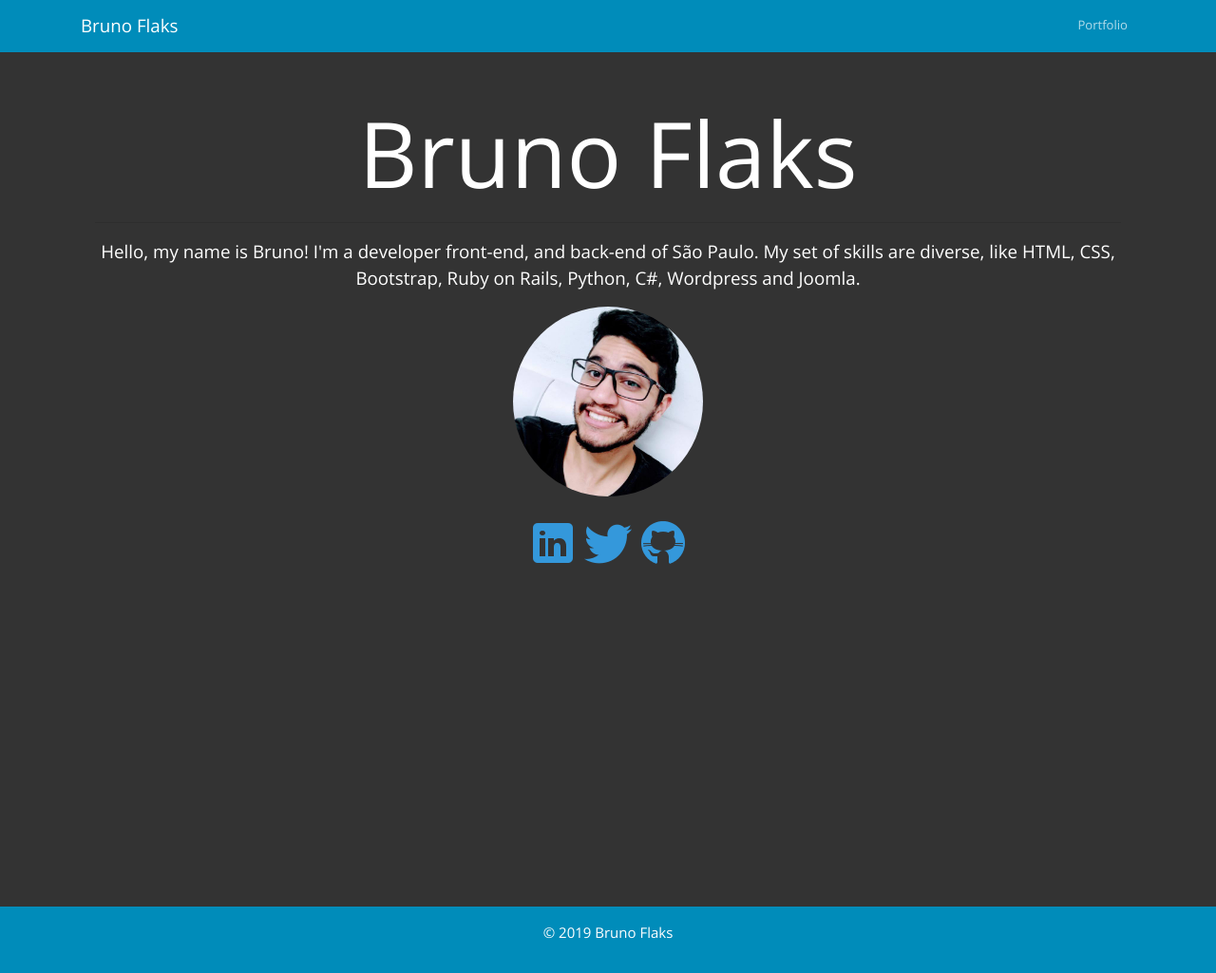
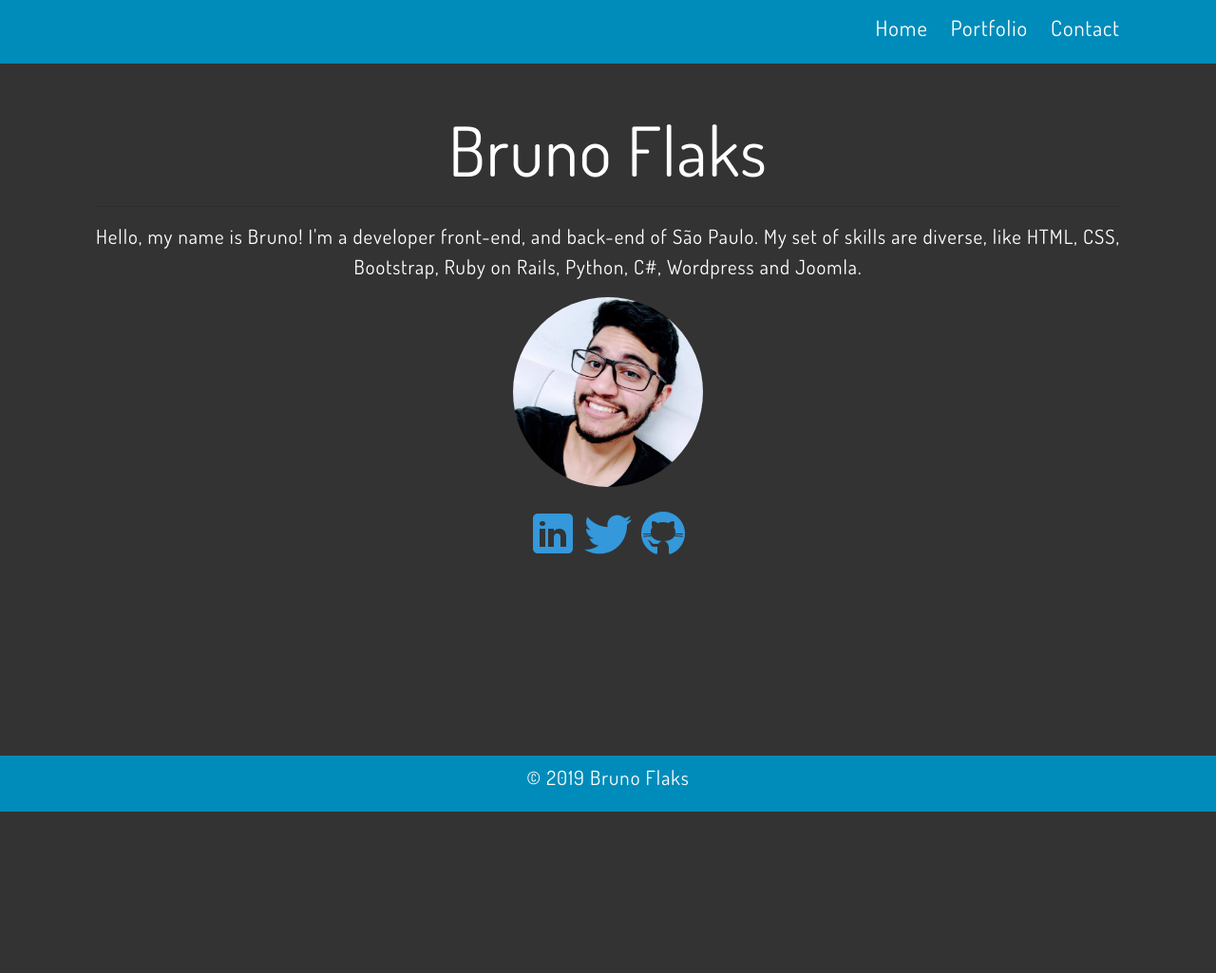
Before and after one commit to Flaks009/flaks009.github.io, a Jekyll site: the page built from index.html, in a window 1280 px wide. Shown: the whole page at 95% size. Built offline with Jekyll 4.4.1, drawn with Linux system fonts in a browser that asks for light colours; after the commit the page ends 900 px from its top, so only the background shows below that.

Commit message:
Site V2.0

```diff
--- a/_config.yml
+++ b/_config.yml
@@ -30,7 +30,11 @@ plugins:
   - jekyll-sitemap
 
 # A list of the pages to display in the navigation bar
-header_pages: "portfolio.html"
+header_pages:
+  - "index.html"
+  - "portfolio.html"
+  - "contact.html"
+
 
 # Exclude from processing.
 # The following items will not be processed, by default. Create a custom list
--- a/_includes/footer.html
+++ b/_includes/footer.html
@@ -1,6 +1,6 @@
-<footer class="bg-primary text-white py-3">
+<footer class="bg-primary text-white py-1">
   <div class="container">
-    <p class="text-center">&copy; 2019 <a href="mailto:{{ site.email }}" class="text-white">
+    <p class="text-center mt-1">&copy; 2019 <a href="mailto:{{ site.email }}" class="text-white">
         Bruno Flaks
       </a> </p>
   </div>
--- a/_includes/header.html
+++ b/_includes/header.html
@@ -1,7 +1,5 @@
 <nav class="navbar navbar-expand-lg navbar-dark bg-primary">
   <div class="container">
-    <a class="navbar-brand" rel="author" href="{{ "/" | relative_url }}">{{ site.title | escape }}</a>
-
     {%- assign page_paths = site.header_pages -%}
     <button class="navbar-toggler" type="button" data-toggle="collapse" data-target="#navbarSupportedContent"
       aria-controls="navbarSupportedContent" aria-expanded="false" aria-label="Toggle navigation">
@@ -13,7 +11,7 @@
           {%- assign my_page = site.pages | where: "path", path | first -%}
           {%- if my_page.title -%}
           <li class="nav-item">
-            <a class="nav-link" href="{{ my_page.url | relative_url }}">{{ my_page.title | escape }}</a>
+            <a class="nav-link h4 text-white mr-2" href="{{ my_page.url | relative_url }}">{{ my_page.title | escape }}</a>
           </li>
           {%- endif -%}
         {% endfor -%}
--- a/assets/main.scss
+++ b/assets/main.scss
@@ -7,9 +7,17 @@
 @import "syntax-highlighting";
 @import "bootstrap-4-jekyll/bootstrap-4-jekyll";
 @import "bootstrap_customization";
+@import url('https://fonts.googleapis.com/css?family=Dosis');
 
 .main-container{
 
-    min-height: 100vh;
+    min-height: 81vh;
 
 }
+
+body
+{
+    font-family: 'Dosis', sans-serif;
+    font-size: 1.3rem;
+    letter-spacing: 1px;
+}
--- a/index.html
+++ b/index.html
@@ -1,13 +1,13 @@
 ---
 layout: default
-title: Bruno Flaks
+title: Home
 ---
 
-<div class="display-1">
+<div class="display-3">
     <p class="text-center">Bruno Flaks</p>
 </div>
 <hr />
-<p class="lead text-center">Hello, my name is Bruno! I'm a developer front-end, and back-end of São Paulo.
+<p class="text-center">Hello, my name is Bruno! I'm a developer front-end, and back-end of São Paulo.
     My set of skills are diverse, like HTML, CSS, Bootstrap, Ruby on Rails, Python, C#, Wordpress and Joomla.
 </p>
 
```
Also changed, not shown: contact.html (added, +10 -0 lines), img/e-mail.png (added), img/skype.png (added), img/whatsapp.png (added).
